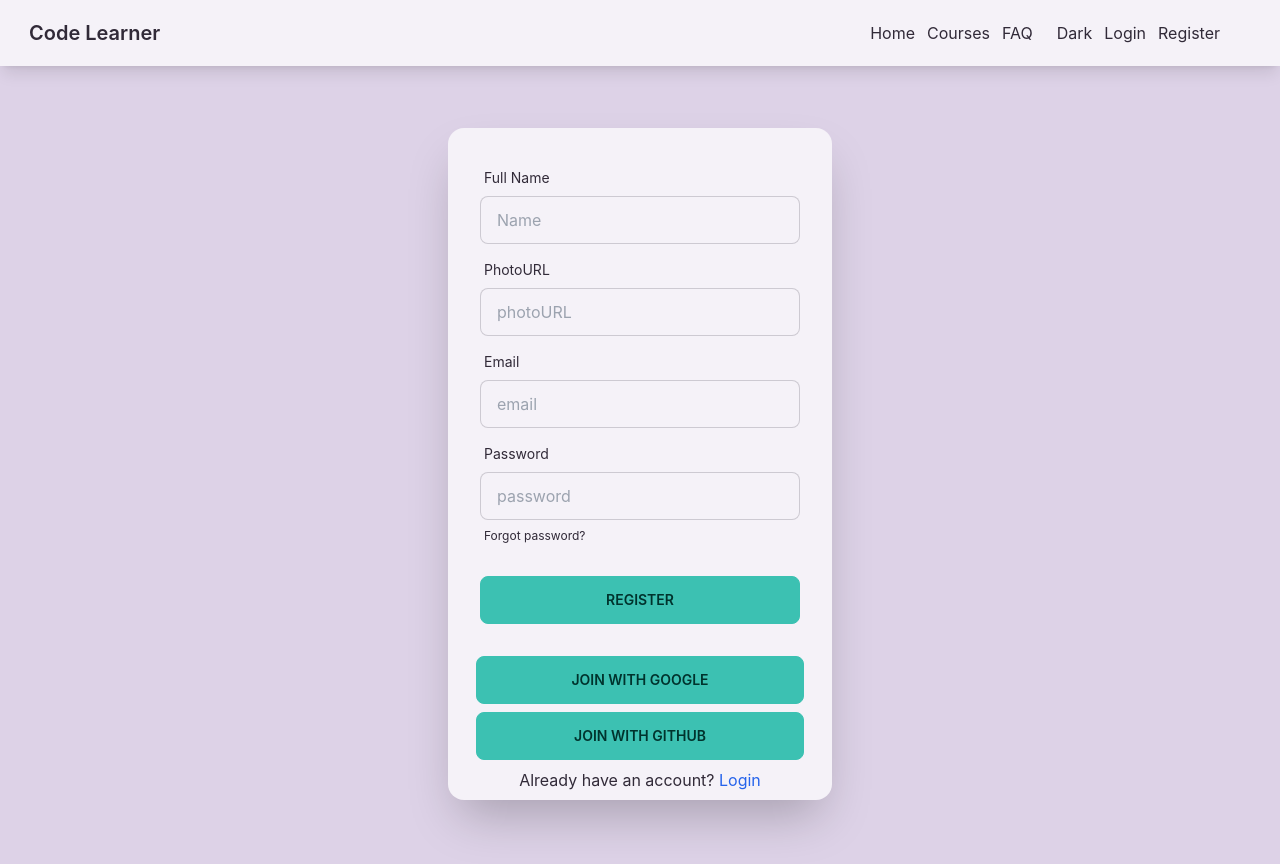
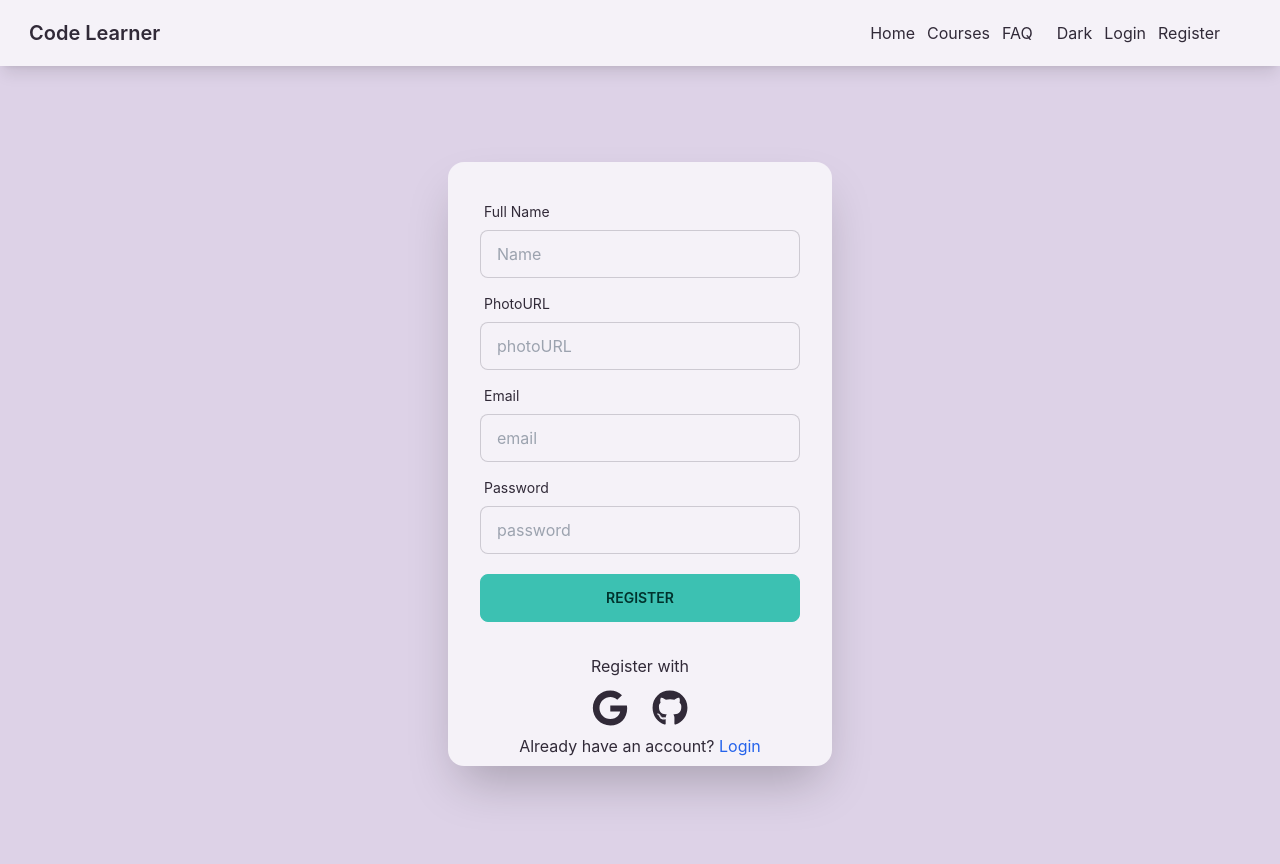
Before and after one commit to Faisalnoman44/Learning-Course-client-site, a React (Create React App) app: page /register in a window 1280 px wide. Built offline with nearby package versions, Linux system fonts and the light colour scheme; no server answers.

Commit message:
google and github icon added

```diff
--- a/package.json
+++ b/package.json
@@ -10,6 +10,7 @@
     "firebase": "^9.12.1",
     "react": "^18.2.0",
     "react-dom": "^18.2.0",
+    "react-icons": "^4.6.0",
     "react-router-dom": "^6.4.2",
     "react-scripts": "5.0.1",
     "web-vitals": "^2.1.4"
--- a/src/Pages/Register/Register.js
+++ b/src/Pages/Register/Register.js
@@ -3,6 +3,7 @@ import React from 'react';
 import { useContext } from 'react';
 import { Form, Link } from 'react-router-dom';
 import { AuthContext } from '../../context/AuthProvider/AuthProvider';
+import { FaGoogle, FaGithub } from 'react-icons/fa';
 
 const Register = () => {
 
@@ -81,19 +82,17 @@ const Register = () => {
                                     <span className="label-text">Password</span>
                                 </label>
                                 <input name='password' type="password" placeholder="password" className="input input-bordered" required />
-                                <label className="label">
-                                    <a href="/" className="label-text-alt link link-hover">Forgot password?</a>
-                                </label>
                             </div>
-                            <div className="form-control mt-4">
+                            <div className="form-control mt-3">
                                 <button className="btn btn-primary">Register</button>
                             </div>
                         </Form>
-                        <div className="form-control">
-                            <button className="btn btn-primary mx-7" onClick={googleSignin}>Join with Google</button>
-                        </div>
-                        <div className="form-control mt-2">
-                            <button className="btn btn-primary mx-7" onClick={githubSignIn}>Join with Github</button>
+                        <div>
+                            <p>Register with</p>
+                            <div className="flex align-middle justify-center gap-6 text-4xl mt-3">
+                                <FaGoogle onClick={googleSignin}></FaGoogle>
+                                <FaGithub onClick={githubSignIn}></FaGithub>
+                            </div>
                         </div>
                         <p className='py-2'>Already have an account? <Link className='text-blue-600' to='/login'>Login</Link></p>
                     </div>
--- a/src/Routes/Routes/Routes.js
+++ b/src/Routes/Routes/Routes.js
@@ -13,11 +13,7 @@ export const routes = createBrowserRouter([
         children:([
             {
                 path:'/',
-                element:<Home></Home>
-            },
-            {
-                path:'/home',
-                element:<Home></Home>
+                element:<Courses></Courses>
             },
             {
                 path:'/courses',
```
Also changed, not shown: 1 other file (tests, documents, lock files or other folders).
